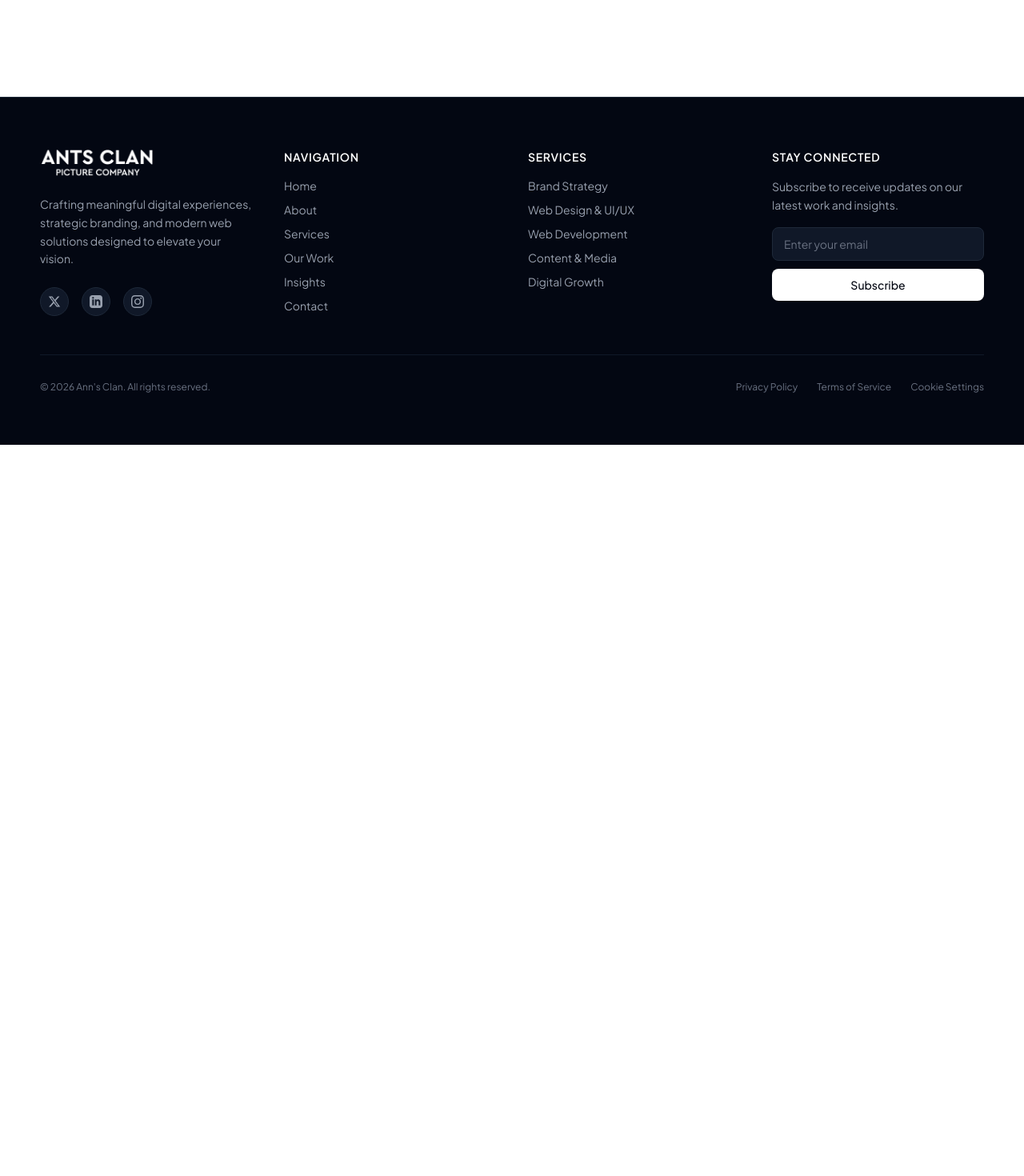
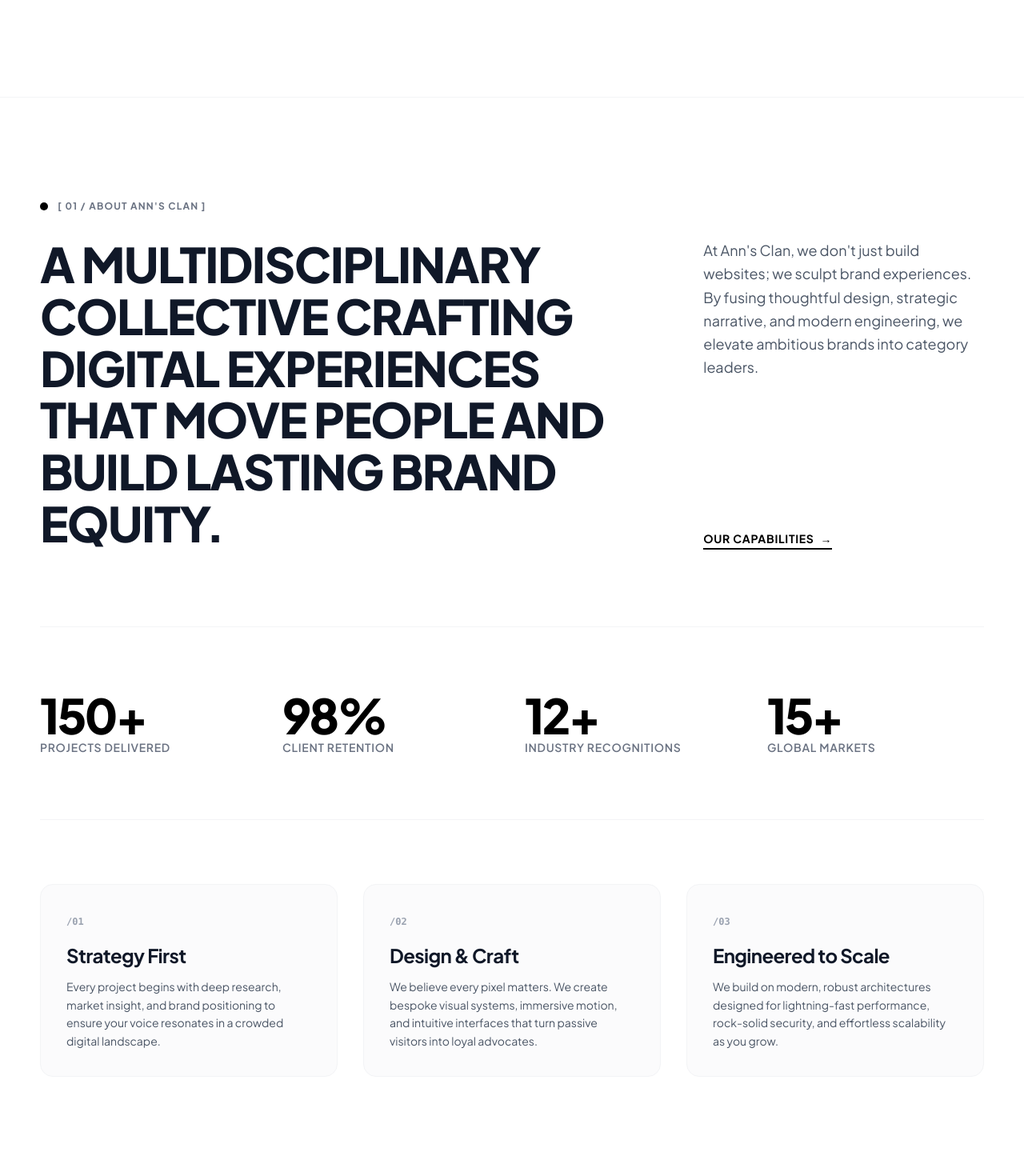
Before and after one commit to nikhilkumar202002/ann-clan-website, a React (Vite) app: page / in a window 1280 px wide. Shown: the part 680-2150 px from the top of the page at 80% size. Before the commit the page ends 1236 px from the top, so only its background shows below. Built offline with nearby package versions, Linux system fonts and the light colour scheme; the HTML template or start-up script is replaced by a standard one.

Commit message:
feat: add About section component to homepage

```diff
--- /dev/null
+++ b/src/components/sections/home/About.jsx
@@ -0,0 +1,102 @@
+const About = () => {
+  const stats = [
+    { value: '150+', label: 'Projects Delivered' },
+    { value: '98%', label: 'Client Retention' },
+    { value: '12+', label: 'Industry Recognitions' },
+    { value: '15+', label: 'Global Markets' },
+  ]
+
+  const pillars = [
+    {
+      number: '01',
+      title: 'Strategy First',
+      description:
+        'Every project begins with deep research, market insight, and brand positioning to ensure your voice resonates in a crowded digital landscape.',
+    },
+    {
+      number: '02',
+      title: 'Design & Craft',
+      description:
+        'We believe every pixel matters. We create bespoke visual systems, immersive motion, and intuitive interfaces that turn passive visitors into loyal advocates.',
+    },
+    {
+      number: '03',
+      title: 'Engineered to Scale',
+      description:
+        'We build on modern, robust architectures designed for lightning-fast performance, rock-solid security, and effortless scalability as you grow.',
+    },
+  ]
+
+  return (
+    <section id="about" className="py-24 sm:py-32 bg-white border-t border-gray-100">
+      <div className="site-container">
+        {/* Section Tag */}
+        <div className="flex items-center gap-3 mb-8">
+          <span className="w-2.5 h-2.5 rounded-full bg-black"></span>
+          <span className="text-xs font-bold tracking-widest uppercase text-gray-500">
+            [ 01 / ABOUT ANN'S CLAN ]
+          </span>
+        </div>
+
+        {/* Large Statement Headline */}
+        <div className="grid grid-cols-1 lg:grid-cols-12 gap-8 lg:gap-16 pb-16 sm:pb-24 border-b border-gray-100">
+          <div className="lg:col-span-8">
+            <h2 className="text-3xl sm:text-5xl lg:text-6xl font-black uppercase tracking-tight text-gray-900 leading-[1.08]">
+              A multidisciplinary collective crafting digital experiences that move people and build lasting brand equity.
+            </h2>
+          </div>
+          <div className="lg:col-span-4 flex flex-col justify-between space-y-6">
+            <p className="text-base sm:text-lg text-gray-600 leading-relaxed font-normal">
+              At Ann's Clan, we don't just build websites; we sculpt brand experiences. By fusing thoughtful design, strategic narrative, and modern engineering, we elevate ambitious brands into category leaders.
+            </p>
+            <div>
+              <a
+                href="#services"
+                className="inline-flex items-center gap-2 text-sm font-bold uppercase tracking-wider text-black border-b-2 border-black pb-0.5 hover:text-gray-600 hover:border-gray-600 transition-colors"
+              >
+                <span>Our Capabilities</span>
+                <span>→</span>
+              </a>
+            </div>
+          </div>
+        </div>
+
+        {/* Stats Grid */}
+        <div className="grid grid-cols-2 lg:grid-cols-4 gap-8 py-16 sm:py-20 border-b border-gray-100">
+          {stats.map((stat, index) => (
+            <div key={index} className="space-y-2">
+              <span className="text-4xl sm:text-6xl font-black tracking-tighter text-black">
+                {stat.value}
+              </span>
+              <p className="text-xs sm:text-sm font-semibold uppercase tracking-wider text-gray-500">
+                {stat.label}
+              </p>
+            </div>
+          ))}
+        </div>
+
+        {/* 3 Pillars Grid */}
+        <div className="grid grid-cols-1 md:grid-cols-3 gap-8 pt-16 sm:pt-20">
+          {pillars.map((pillar) => (
+            <div
+              key={pillar.number}
+              className="p-8 rounded-2xl bg-gray-50/70 border border-gray-100 hover:border-gray-300 transition-all hover:shadow-sm group"
+            >
+              <span className="text-xs font-mono font-bold text-gray-400 group-hover:text-black transition-colors">
+                /{pillar.number}
+              </span>
+              <h3 className="mt-4 text-xl sm:text-2xl font-bold tracking-tight text-gray-900">
+                {pillar.title}
+              </h3>
+              <p className="mt-3 text-sm text-gray-600 leading-relaxed">
+                {pillar.description}
+              </p>
+            </div>
+          ))}
+        </div>
+      </div>
+    </section>
+  )
+}
+
+export default About
--- a/src/pages/Homepage.jsx
+++ b/src/pages/Homepage.jsx
@@ -1,11 +1,12 @@
 import Hero from '../components/sections/home/Hero'
+import About from '../components/sections/home/About'
 
 const Homepage = () => {
   return (
     <>
       <Hero />
+      <About />
     </>
-
   )
 }
 
```
